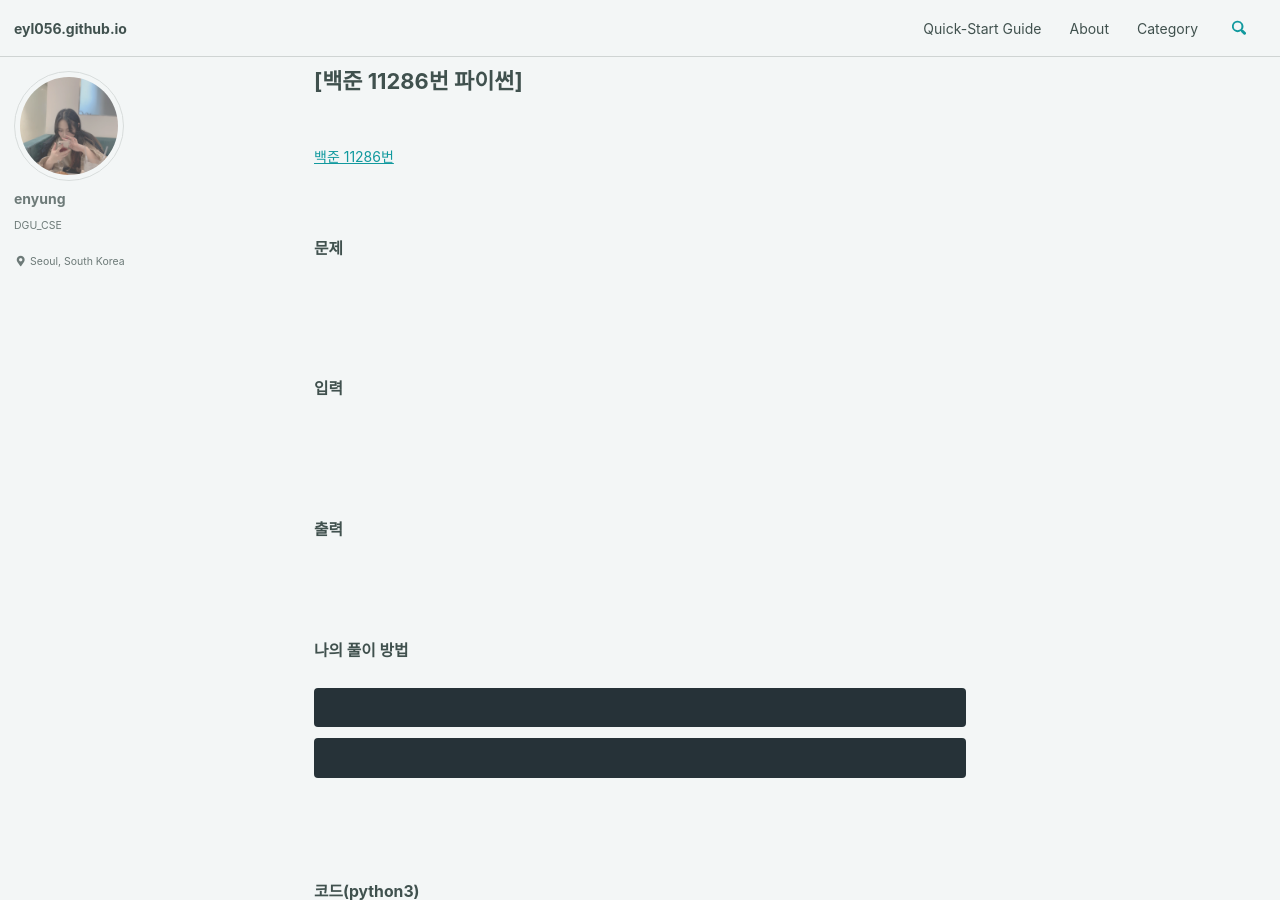
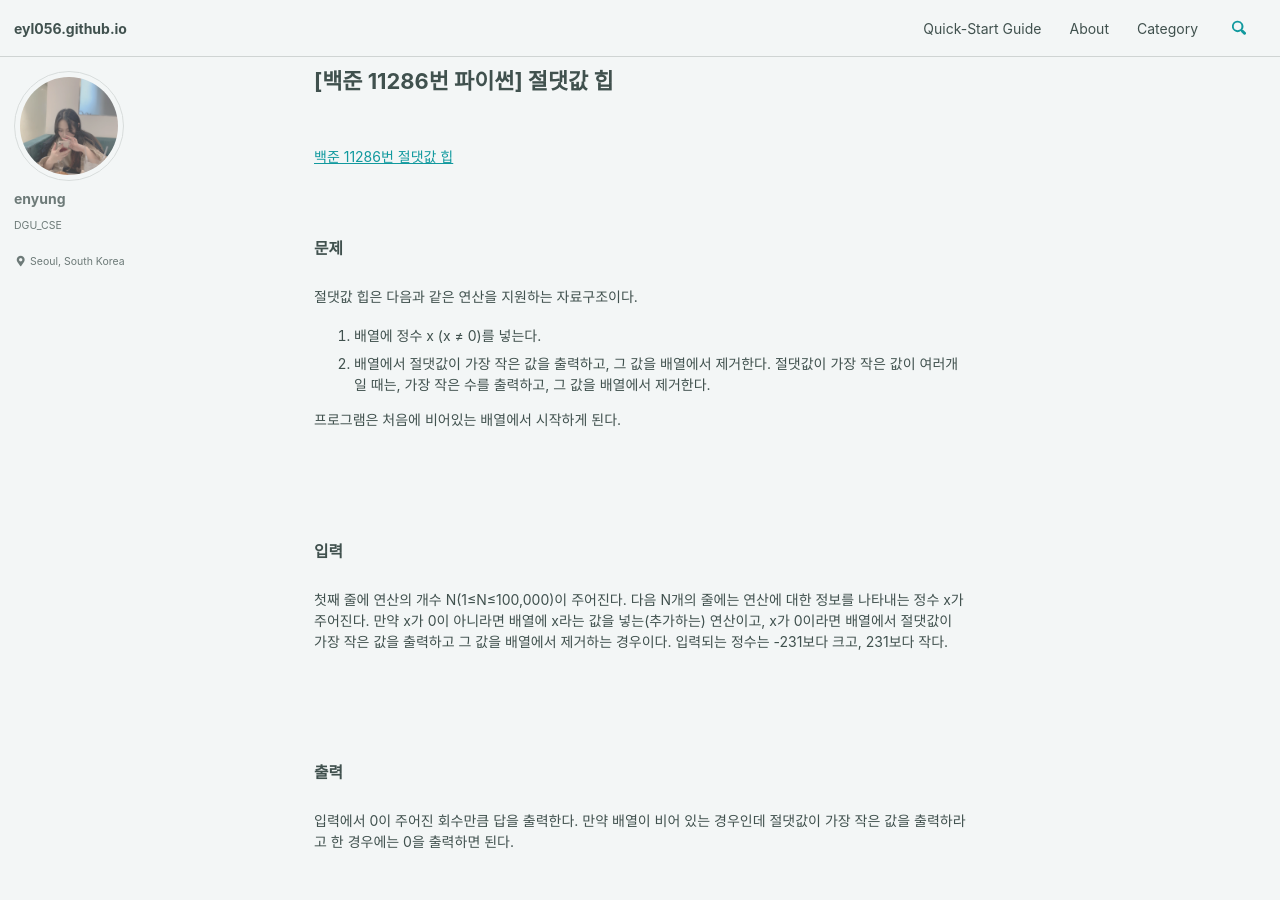
Before and after one commit to eyl056/enyungBlog, a Jekyll site: the page built from _posts/2021-03-08-백준11286.md, in a window 1280 px wide and 900 px high. Built offline with Jekyll 4.4.1, drawn with Linux system fonts in a browser that asks for light colours; cached includes are drawn as plain includes.

Commit message:
Update 2021-03-08-백준11286.md

```diff
--- a/_posts/2021-03-08-백준11286.md
+++ b/_posts/2021-03-08-백준11286.md
@@ -1,26 +1,33 @@
 ---
-title: "[백준 11286번 파이썬] "
+title: "[백준 11286번 파이썬] 절댓값 힙"
 date: 2020-03-08
 categories: baekjoon
 ---
 
 <br><br>
-[백준 11286번 ](https://www.acmicpc.net/problem/11286)
+[백준 11286번 절댓값 힙](https://www.acmicpc.net/problem/11286)
 <br><br><br>
 
 ### 문제<br>
 
+절댓값 힙은 다음과 같은 연산을 지원하는 자료구조이다.
 
+1. 배열에 정수 x (x ≠ 0)를 넣는다.
+2. 배열에서 절댓값이 가장 작은 값을 출력하고, 그 값을 배열에서 제거한다. 절댓값이 가장 작은 값이 여러개일 때는, 가장 작은 수를 출력하고, 그 값을 배열에서 제거한다.
+
+프로그램은 처음에 비어있는 배열에서 시작하게 된다.
 
 <br><br><br>
 
 ### 입력<br>
 
-
+첫째 줄에 연산의 개수 N(1≤N≤100,000)이 주어진다. 다음 N개의 줄에는 연산에 대한 정보를 나타내는 정수 x가 주어진다. 만약 x가 0이 아니라면 배열에 x라는 값을 넣는(추가하는) 연산이고, x가 0이라면 배열에서 절댓값이 가장 작은 값을 출력하고 그 값을 배열에서 제거하는 경우이다. 입력되는 정수는 -231보다 크고, 231보다 작다.
 
 <br><br><br>
 
-### 출력
+### 출력<br>
+
+입력에서 0이 주어진 회수만큼 답을 출력한다. 만약 배열이 비어 있는 경우인데 절댓값이 가장 작은 값을 출력하라고 한 경우에는 0을 출력하면 된다.
 
 <br><br><br>
 
```
